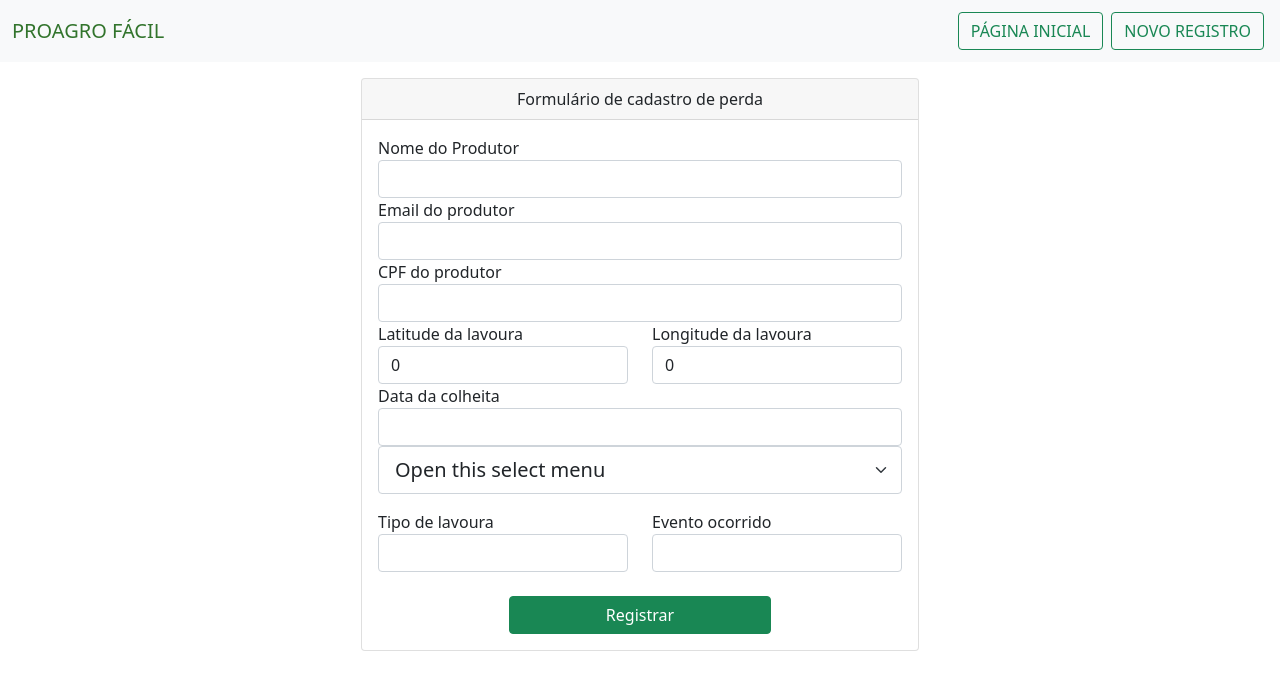
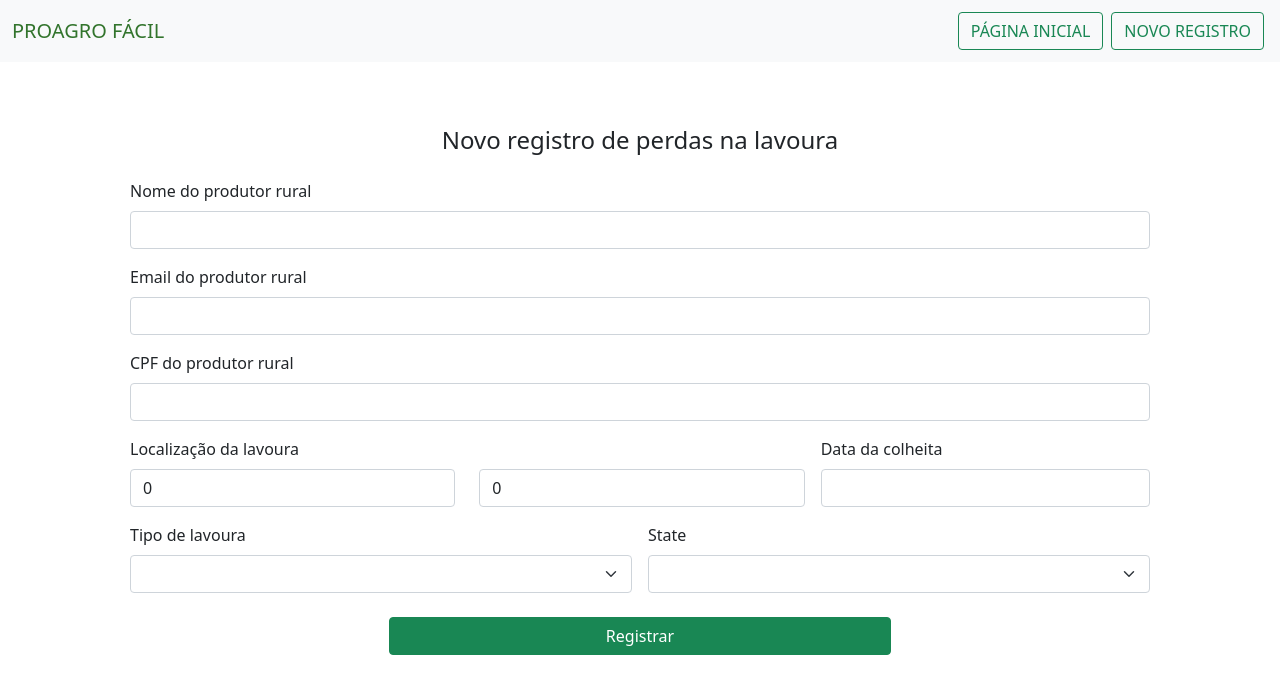
Before and after one commit to robsonleal/proagro_facil, an Angular app in the folder frontend/: page /add in a window 1280 px wide. Shown: the top 694 px of the page. Built offline with nearby package versions, Linux system fonts and the light colour scheme.

Commit message:
Finalizando formulario

```diff
--- a/frontend/src/app/components/add-croploss/add-croploss.component.css
+++ b/frontend/src/app/components/add-croploss/add-croploss.component.css
@@ -0,0 +1,4 @@
+.submit-form {
+  max-width: 450px;
+  margin: auto;
+}
--- a/frontend/src/app/components/add-croploss/add-croploss.component.html
+++ b/frontend/src/app/components/add-croploss/add-croploss.component.html
@@ -1,79 +1,68 @@
-<div class="card col-md-6 offset-md-3">
-    <div class="card-header text-center">
-        Formulário de cadastro de perda
+<form class="row g-3 p-5" *ngIf="!submitted">
+    <h4 class="text-center">Novo registro de perdas na lavoura</h4>
+    <div class="col-12">
+        <label class="form-label" for="farmer_name">Nome do produtor rural</label>
+        <input type="text" class="form-control" id="farmer_name" name="farmer_name"
+            [(ngModel)]="croploss.farmer_name" />
     </div>
-
-    <div class="card-body">
-        <div class="submit-form">
-            <div *ngIf="!submitted">
-                <div class="form-group">
-                    <label for="farmer_name">Nome do Produtor</label>
-                    <input type="text" class="form-control" id="farmer_name" required [(ngModel)]="croploss.farmer_name"
-                        name="farmer_name" />
+    <div class="col-12">
+        <label class="form-label" for="farmer_email">Email do produtor rural</label>
+        <input type="email" class="form-control" id="farmer_email" name="farmer_email"
+            [(ngModel)]="croploss.farmer_email" />
     </div>
-                <div class="form-group">
-                    <label for="farmer_email">Email do produtor</label>
-                    <input class="form-control" id="farmer_email" required [(ngModel)]="croploss.farmer_email"
-                        name="farmer_email" />
+    <div class="col-12">
+        <label class="form-label" for="farmer_cpf">CPF do produtor rural</label>
+        <input type="text" class="form-control" id="farmer_cpf" name="farmer_cpf" [(ngModel)]="croploss.farmer_cpf" />
     </div>
-
-                <div class="form-group">
-                    <label for="farmer_cpf">CPF do produtor</label>
-                    <input class="form-control" id="farmer_cpf" required [(ngModel)]="croploss.farmer_cpf" name="farmer_cpf" />
+    <div class="col-8">
+        <div class="row">
+            <label class="form-label">Localização da lavoura</label>
+            <div class="col-6">
+                <label class="form-label" for="crop_lat" hidden>Latituda da lavoura</label>
+                <input type="text" class="form-control" id="crop_lat" name="crop_lat" placeholder="Latitude..."
+                    [(ngModel)]="croploss.crop_lat" />
             </div>
-
-                <div class="row">
-                    <div class="col-6 col-4">
-                        <div class="form-group">
-                            <label for="crop_lat">Latitude da lavoura</label>
-                            <input class="form-control" id="crop_lat" required [(ngModel)]="croploss.crop_lat" name="crop_lat" />
-                        </div>
-                    </div>
-                    <div class="col-6 col-4">
-                        <div class="form-group">
-                            <label for="crop_long">Longitude da lavoura</label>
-                            <input class="form-control" id="crop_long" required [(ngModel)]="croploss.crop_long" name="crop_long" />
+            <div class="col-6">
+                <label class="form-label" for="crop_long" hidden>Longitude da lavoura</label>
+                <input type="text" class="form-control" id="crop_long" name="crop_long" placeholder="Longitude..."
+                    [(ngModel)]="croploss.crop_long" />
             </div>
         </div>
     </div>
-
-                <div class="form-group">
-                    <label for="harvest_date">Data da colheita</label>
-                    <input class="form-control" id="harvest_date" required [(ngModel)]="croploss.harvest_date" name="harvest_date" />
+    <div class="col-4">
+        <label class="form-label" for="harvest_date">Data da colheita</label>
+        <input type="text" class="form-control" id="harvest_date" name="harvest_date"
+            [(ngModel)]="croploss.harvest_date" />
     </div>
-
-                <select class="form-select form-select-lg mb-3" aria-label=".form-select-lg example">
-                    <option selected>Open this select menu</option>
-                    <option value="1">One</option>
-                    <option value="2">Two</option>
-                    <option value="3">Three</option>
+    <div class="col-md-6">
+        <label class="form-label" for="crop_type">Tipo de lavoura</label>
+        <select class="form-select" id="crop_type" name="crop_type" [(ngModel)]="croploss.crop_type">
+            <option value="milho" selected>Milho</option>
+            <option value="soja">Soja</option>
+            <option value="arroz">Arroz</option>
+            <option value="café">Café</option>
+            <option value="trigo">Trigo</option>
+            <option value="feijão">Feijão</option>
         </select>
-
-                <div class="row">
-                    <div class="col-6 col-4">
-                        <div class="form-group">
-                            <label for="crop_type">Tipo de lavoura</label>
-                            <input class="form-control" id="crop_type" required [(ngModel)]="croploss.crop_type" name="crop_type" />
     </div>
+    <div class="col-md-6">
+        <label for="event_croploss" class="form-label">State</label>
+        <select id="event_croploss" class="form-select" name="event_croploss" [(ngModel)]="croploss.event_croploss">
+            <option value="CHEX" selected>Chuva excessiva</option>
+            <option value="GEAD">Geada</option>
+            <option value="GRAN">Granizo</option>
+            <option value="SECA">Seca</option>
+            <option value="VEND">Vendaval</option>
+            <option value="RAIO">Raio</option>
+        </select>
     </div>
-                    <div class="col-6 col-4">
-                        <div class="form-group">
-                            <label for="event_croploss">Evento ocorrido</label>
-                            <input class="form-control" id="event_croploss" required [(ngModel)]="croploss.event_croploss" name="event_croploss" />
-                        </div>
-                    </div>
-                </div>
-
     <div class="d-grid gap-2 col-6 mx-auto mt-4">
         <button (click)="saveCroploss()" class="btn btn-success">Registrar</button>
     </div>
-            </div>
+</form>
 <div *ngIf="submitted">
-                <h4 class="text-center">Registrado com sucesso!</h4>
+    <h4 class="text-center mt-5">Registrado com sucesso!</h4>
     <div class="d-grid gap-2 col-6 mx-auto mt-4">
         <button class="btn btn-success" (click)="newCroploss()">Novo Registro</button>
     </div>
 </div>
-        </div>
-    </div>
-</div>
--- a/frontend/src/app/components/add-croploss/add-croploss.component.ts
+++ b/frontend/src/app/components/add-croploss/add-croploss.component.ts
@@ -7,6 +7,7 @@ import { CroplossService } from 'src/app/services/croploss.service';
   templateUrl: './add-croploss.component.html',
   styleUrls: ['./add-croploss.component.css']
 })
+
 export class AddCroplossComponent implements OnInit {
   croploss: Croploss = {
     farmer_name: '',
@@ -18,10 +19,13 @@ export class AddCroplossComponent implements OnInit {
     harvest_date: '',
     event_croploss: '',
   };
+
   submitted = false;
   constructor(private croplossService: CroplossService) { }
+
   ngOnInit(): void {
   }
+
   saveCroploss(): void {
     const data = {
       farmer_name: this.croploss.farmer_name,
@@ -43,6 +47,7 @@ export class AddCroplossComponent implements OnInit {
           console.log(error);
         });
   }
+
   newCroploss(): void {
     this.submitted = false;
     this.croploss = {
--- a/frontend/src/app/components/croploss-list/croploss-list.component.html
+++ b/frontend/src/app/components/croploss-list/croploss-list.component.html
@@ -3,9 +3,9 @@
         <div class="col-7"></div>
         <div class="col-5">
             <div class="input-group mb-3">
-                <input type="text" class="form-control" placeholder="Pesquisar por CPF" [(ngModel)]="farmer_name"/>
+                <input type="text" class="form-control" mask="000.000.000-00" placeholder="Pesquisar por CPF" [(ngModel)]="farmer_cpf"/>
                 <div class="input-group-append">
-                    <button class="btn btn-success" type="button" (click)="searchTitle()">
+                    <button class="btn btn-success" type="button" (click)="searchCPF()">
                         Pesquisar
                     </button>
                 </div>
--- a/frontend/src/app/components/croploss-list/croploss-list.component.ts
+++ b/frontend/src/app/components/croploss-list/croploss-list.component.ts
@@ -7,15 +7,17 @@ import { CroplossService } from 'src/app/services/croploss.service';
   templateUrl: './croploss-list.component.html',
   styleUrls: ['./croploss-list.component.css']
 })
+
 export class CroplossListComponent implements OnInit {
   croploss?: Croploss[];
   currentCroploss: Croploss = {};
   currentIndex = -1;
-  farmer_name = '';
+  farmer_cpf = '';
   constructor(private croplossService: CroplossService) { }
   ngOnInit(): void {
     this.retrieveCroploss();
   }
+
   retrieveCroploss(): void {
     this.croplossService.getAll()
       .subscribe(
@@ -27,15 +29,18 @@ export class CroplossListComponent implements OnInit {
           console.log(error);
         });
   }
+
   refreshList(): void {
     this.retrieveCroploss();
     this.currentCroploss = {};
     this.currentIndex = -1;
   }
+
   setActiveCroploss(croploss: Croploss, index: number): void {
     this.currentCroploss = croploss;
     this.currentIndex = index;
   }
+
   removeAllCroploss(): void {
     this.croplossService.deleteAll()
       .subscribe(
@@ -47,10 +52,10 @@ export class CroplossListComponent implements OnInit {
           console.log(error);
         });
   }
-  searchTitle(): void {
+  searchCPF(): void {
     this.currentCroploss = {};
     this.currentIndex = -1;
-    this.croplossService.findByTitle(this.farmer_name)
+    this.croplossService.findByCPF(this.farmer_cpf)
       .subscribe(
         data => {
           this.croploss = data;
--- a/frontend/src/app/services/croploss.service.ts
+++ b/frontend/src/app/services/croploss.service.ts
@@ -3,9 +3,11 @@ import { HttpClient } from '@angular/common/http';
 import { Observable } from 'rxjs';
 import { Croploss } from '../models/croploss.model';
 const baseUrl = 'http://localhost:8000/perdas/';
+
 @Injectable({
   providedIn: 'root'
 })
+
 export class CroplossService {
   constructor(private http: HttpClient) { }
   getAll(): Observable<Croploss[]> {
@@ -26,7 +28,7 @@ export class CroplossService {
   deleteAll(): Observable<any> {
     return this.http.delete(baseUrl);
   }
-  findByTitle(farmer_name: any): Observable<Croploss[]> {
-    return this.http.get<Croploss[]>(`${baseUrl}?title=${farmer_name}`);
+  findByCPF(farmer_cpf: any): Observable<Croploss[]> {
+    return this.http.get<Croploss[]>(`${baseUrl}?farmer_cpf=${farmer_cpf}`);
   }
 }
```
Lines whose indentation alone changed are shown as unchanged.
